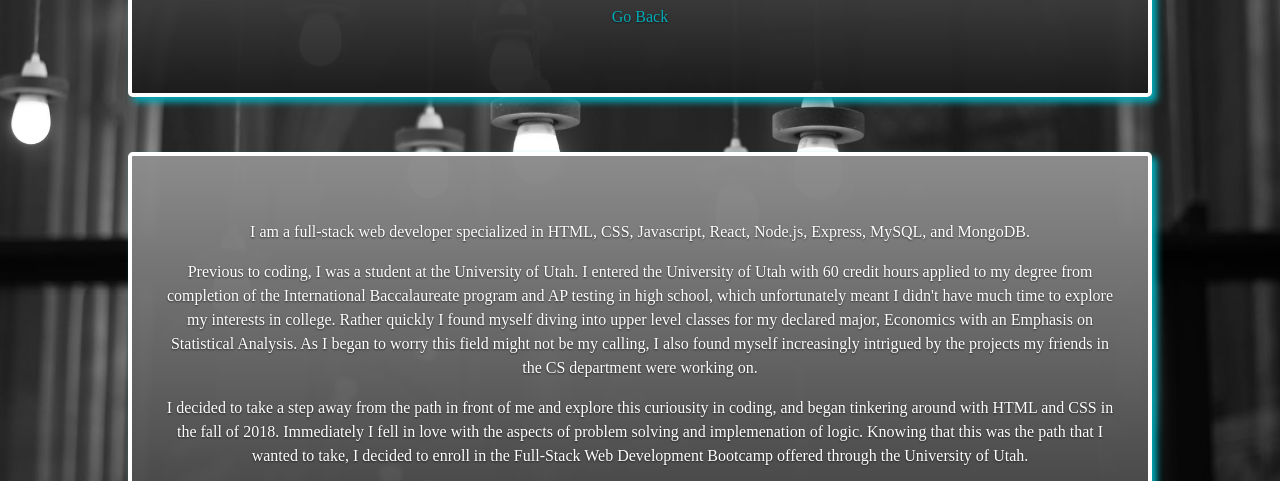
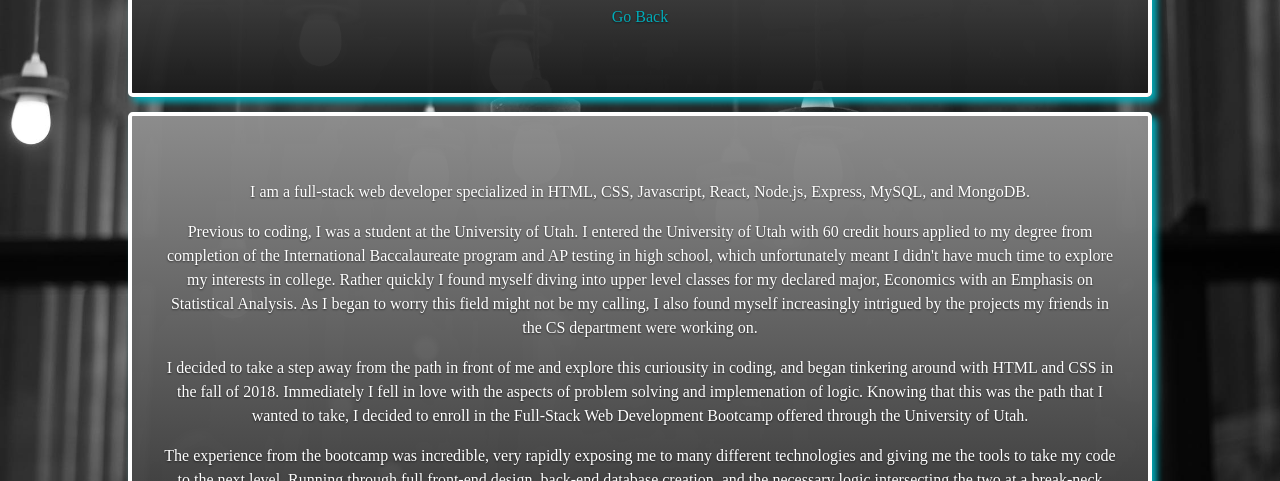
Before and after one commit to bryce-senninger/PortfolioSite, a website: page public/html/bio.html in a window 1280 px wide. Shown: the part 280-761 px from the top of the page. Drawn offline with nearby package versions, Linux system fonts and the light colour scheme; a web font is replaced by a local one.

Commit message:
minor styling adjustments

```diff
--- a/public/styles/styles.css
+++ b/public/styles/styles.css
@@ -118,7 +118,7 @@ hr {
     left: 50%;
     margin-left: -512px;
     text-align: center;
-    top: 54%;
+    top: 49%;
     z-index: 20;
     color: white;
     text-shadow: 0 1px 2px rgba(0,0,0,.6);
```
